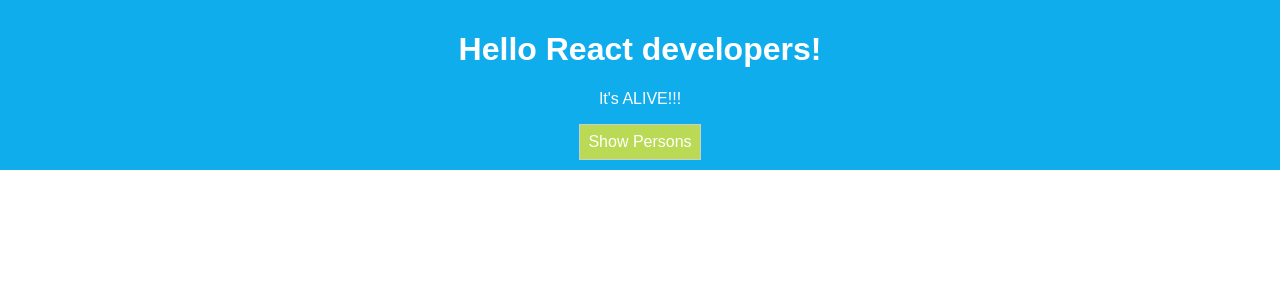
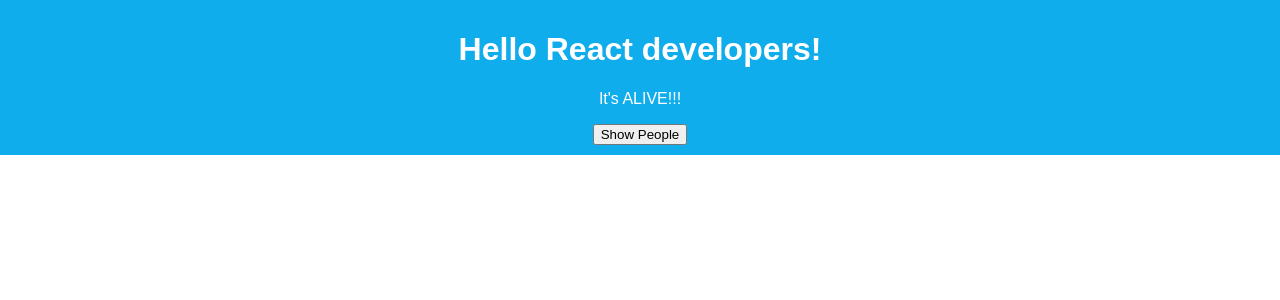
Before and after one commit to d-ivashchuk/academind-react, a React (Create React App) app: page / in a window 1280 px wide. Shown: the top 300 px of the page. Built offline with nearby package versions, Linux system fonts and the light colour scheme.

Commit message:
improved project structure

```diff
--- /dev/null
+++ b/src/components/Cockpit/Cockpit.js
@@ -0,0 +1,16 @@
+import React from 'react';
+
+const cockpit = (props)=>{
+  return(
+<div>
+  <h1>Hello React developers!</h1>
+  <p>It's ALIVE!!!</p>
+  <button style={props.style} onClick={props.changed}>
+    Show People
+  </button>
+</div>
+
+  )
+}
+
+export default cockpit
--- a/src/Person/Person.js
+++ b/src/components/Persons/Person/Person.js
@@ -2,6 +2,7 @@
 import './Person.css';
 
 const person = props => {
+
   return (
     <div className="Person">
       <p onClick={props.click}>
--- /dev/null
+++ b/src/components/Persons/Persons.js
@@ -0,0 +1,15 @@
+import React from 'react';
+import Person from './Person/Person'
+
+const persons = (props)=>  props.persons.map((person, index) => {
+    return (
+    <Person
+        key={person.id}
+        click={() => props.clicked(index)}
+        name={person.name}
+        age={person.age}
+        changed={event => props.changed(event, person.id)}
+      />
+  )
+})
+export default persons;
--- a/src/App.js
+++ b/src/containers/App.js
@@ -1,13 +1,14 @@
 import React, { Component } from 'react';
 import './App.css';
-
-import Person from './Person/Person';
+import Person from '../components/Persons/Person/Person';
+import Persons from '../components/Persons/Persons'
+import Cockpit from '../components/Cockpit/Cockpit'
 
 class App extends Component {
   state = {
     persons: [
-      { id: 'asfd', name: 'Max', age: 29 },
-      { id: 'fras', name: 'Manu', age: 29 },
+      { id: 'asfd', name: 'Dimiti', age: 22 },
+      { id: 'fras', name: 'Max', age: 29 },
       { id: 'assd', name: 'Stephanie', age: 26 }
     ],
     showPersons: false
@@ -48,48 +49,30 @@
       padding: '8px',
       cursor: 'pointer',
       ':hover':{
-        backgroundColor:'lightgreen',
-        color:'black'
+      backgroundColor:'lightgreen',
+      color:'black'
 
       }
     };
     let persons = null;
     if (this.state.showPersons) {
-      persons = (
-        <div>
-          {this.state.persons.map((person, index) => {
-            return (
-              <Person
-                key={person.id}
-                click={() => this.deletePersonHandler(index)}
-                name={person.name}
-                age={person.age}
-                changed={event => this.nameChangedHandler(event, person.id)}
-              />
-            );
-          })}
-        </div>
-      );
+      persons = <Persons persons ={this.state.persons}
+                  clicked={this.deletePersonHandler}
+                  changed={this.nameChangedHandler}/>
+
+
       style.backgroundColor = '#FA113D'
 
     }
 
-    const classes = []
-    if(this.state.persons.length<=2){
-      classes.push('red')
-    }
-    if(this.state.persons.length<=1){
-      classes.push('bold')
-    }
 
 
     return (
       <div className="App">
-        <h1>Hello React developers!</h1>
-        <p className={classes.join(' ')}>It's ALIVE!!!</p>
-        <button style={style} onClick={this.togglePersonsHandler}>
-          Show Persons
-        </button>
+        <Cockpit
+          style={this.style}
+          changed={this.togglePersonsHandler}
+          />
         {persons}
       </div>
     );
--- a/src/index.js
+++ b/src/index.js
@@ -1,7 +1,7 @@
 import React from 'react';
 import ReactDOM from 'react-dom';
 import './index.css';
-import App from './App';
+import App from './containers/App';
 import registerServiceWorker from './registerServiceWorker';
 
 ReactDOM.render(<App />, document.getElementById('root'));
```
Also changed, not shown: src/components/Persons/Person/Person.css (renamed from src/Person/Person.css), src/containers/App.css (renamed from src/App.css), 1 other file (tests, documents, lock files or other folders).
